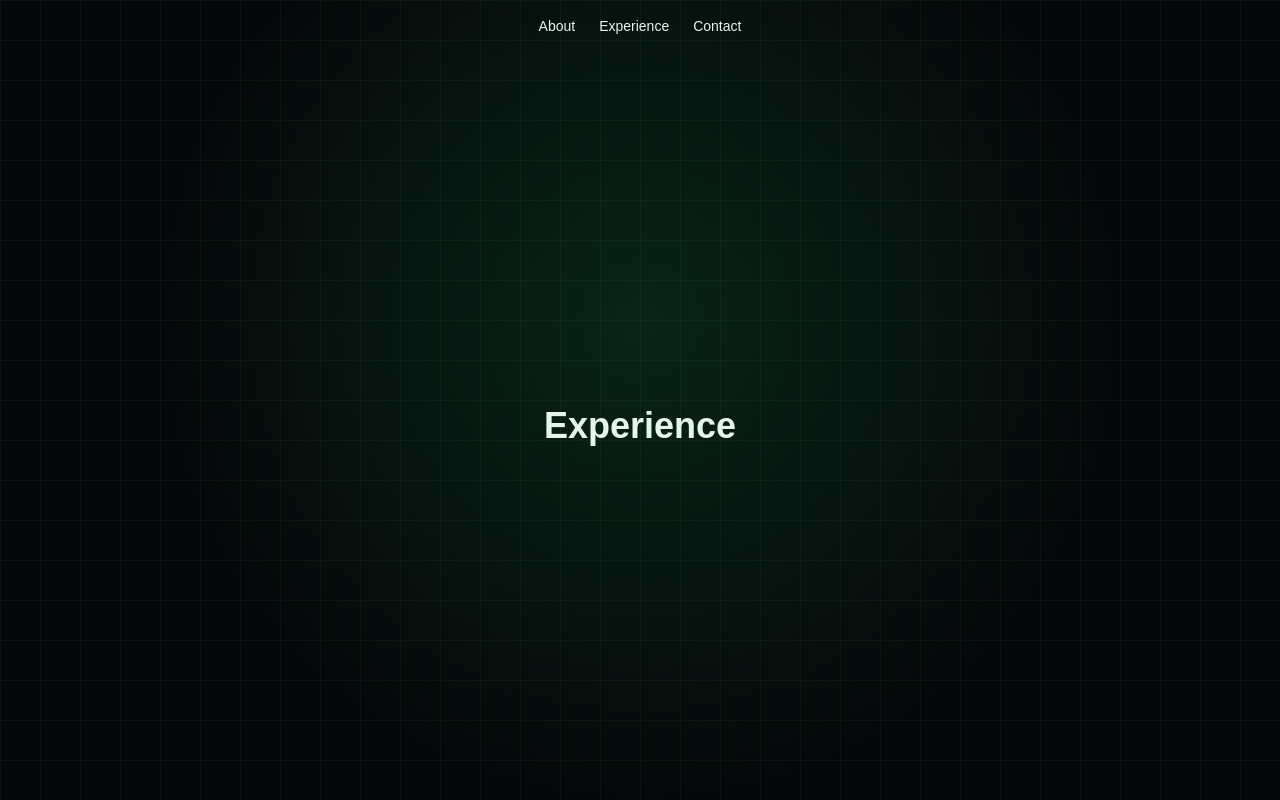
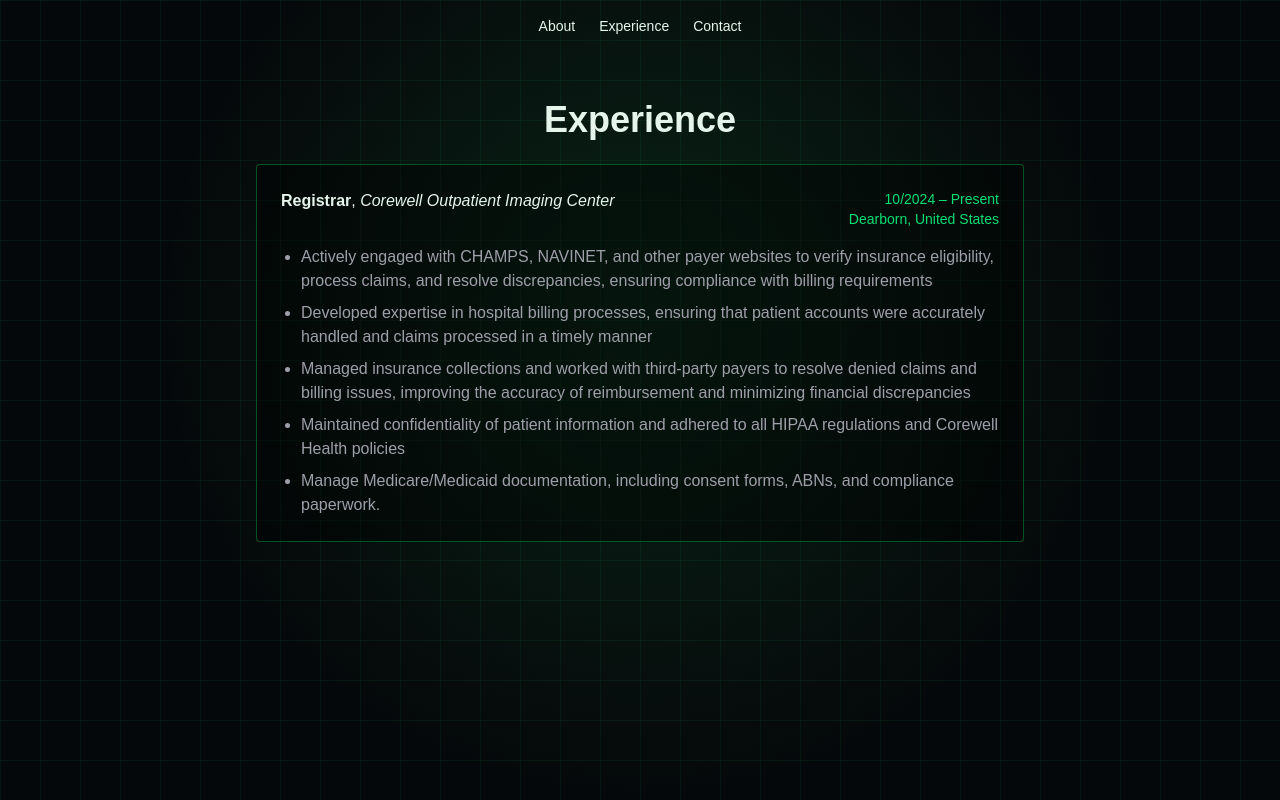
Before and after one commit to aalsheikh1/Portfolio, a Next.js app in the folder portfolio/: page /experience in a window 1280 px wide. Built offline with nearby package versions, Linux system fonts and the light colour scheme.

Commit message:
Added some experience to my experience tab

```diff
--- a/portfolio/app/experience/page.tsx
+++ b/portfolio/app/experience/page.tsx
@@ -1,7 +1,45 @@
+const jobs = [
+  {
+    title: "Registrar",
+    company: "Corewell Outpatient Imaging Center",
+    dates: "10/2024 – Present",
+    location: "Dearborn, United States",
+    bullets: [
+      "Actively engaged with CHAMPS, NAVINET, and other payer websites to verify insurance eligibility, process claims, and resolve discrepancies, ensuring compliance with billing requirements",
+      "Developed expertise in hospital billing processes, ensuring that patient accounts were accurately handled and claims processed in a timely manner",
+      "Managed insurance collections and worked with third-party payers to resolve denied claims and billing issues, improving the accuracy of reimbursement and minimizing financial discrepancies",
+      "Maintained confidentiality of patient information and adhered to all HIPAA regulations and Corewell Health policies",
+      "Manage Medicare/Medicaid documentation, including consent forms, ABNs, and compliance paperwork.",
+    ],
+  },
+];
+
 export default function Experience() {
   return (
-    <main className="flex flex-1 flex-col items-center justify-center gap-6">
+    <main className="flex flex-1 flex-col items-center gap-6 px-4 py-12">
       <h1 className="text-4xl font-semibold">Experience</h1>
+      {jobs.map((job) => (
+        <section
+          key={job.company + job.dates}
+          className="w-full max-w-3xl rounded border border-green-500/40 bg-black/40 p-6"
+        >
+          <div className="flex flex-col justify-between gap-1 sm:flex-row">
+            <div>
+              <span className="font-semibold">{job.title}</span>,{" "}
+              <span className="italic">{job.company}</span>
+            </div>
+            <div className="text-sm text-green-400 sm:text-right">
+              <div>{job.dates}</div>
+              <div>{job.location}</div>
+            </div>
+          </div>
+          <ul className="mt-4 list-disc space-y-2 pl-5 text-zinc-400">
+            {job.bullets.map((bullet) => (
+              <li key={bullet}>{bullet}</li>
+            ))}
+          </ul>
+        </section>
+      ))}
     </main>
   );
 }
```
